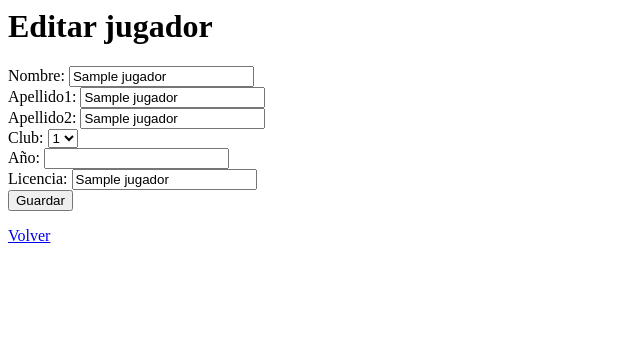
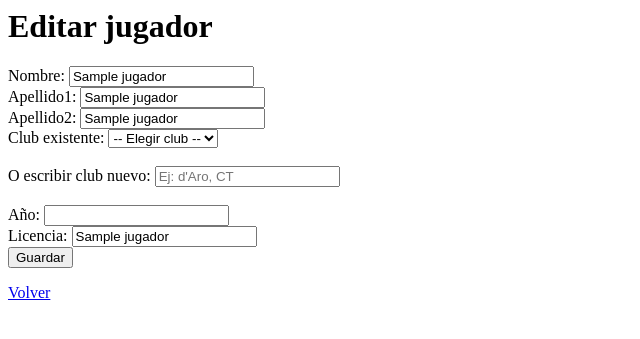
Before and after one commit to jordi4949/app_tennis, a FastAPI app: template app/templates/editar_jugador_importado.html in a window 1280 px wide. Shown: the top 339 px of the page, without its empty margins (0-640 px from the left). Run offline with FastAPI, Linux system fonts and the light colour scheme; the template is opened without the code that fills it: most values are stand-ins (such as "Sample title", 1, 10 or a date in 2020).

Commit message:
Añade opcion club nuevo en editar importados

```diff
--- a/app/main.py
+++ b/app/main.py
@@ -298,13 +298,22 @@
     nombre: str = Form(...),
     apellido1: str = Form(...),
     apellido2: str = Form(""),
-    club: str = Form(...),
+    club_existente: str = Form(""),
+    club_nuevo: str = Form(""),
     ano_nacimiento: int = Form(...),
     numero_licencia: str = Form(...),
     admin: str = Depends(comprobar_admin)
 ):
     conn = get_connection()
     cur = conn.cursor()
+
+    club_final = club_nuevo.strip() if club_nuevo.strip() else club_existente
+    cur.execute("""
+        INSERT INTO clubs (nombre)
+        VALUES (%s)
+        ON CONFLICT (nombre) DO NOTHING
+    """, (club_final,))
+
 
     cur.execute("""
         UPDATE jugadores_importados
@@ -313,7 +322,7 @@
         WHERE id=%s
     """, (
         nombre, apellido1, apellido2,
-        club, ano_nacimiento, numero_licencia,
+        club_final, ano_nacimiento, numero_licencia,
         jugador_id
     ))
 
--- a/app/templates/editar_jugador_importado.html
+++ b/app/templates/editar_jugador_importado.html
@@ -11,14 +11,21 @@
 Apellido2:
 <input type="text" name="apellido2" value="{{ jugador[3] }}"><br>
 
-Club:
-<select name="club">
+Club existente:
+<select name="club_existente">
+    <option value="">-- Elegir club --</option>
     {% for c in clubs %}
         <option value="{{ c[0] }}" {% if c[0] == jugador[4] %}selected{% endif %}>
             {{ c[0] }}
         </option>
     {% endfor %}
 </select>
+<br><br>
+
+O escribir club nuevo:
+<input type="text" name="club_nuevo" placeholder="Ej: d'Aro, CT">
+<br>
+
 <br>
 
 Año:
```
